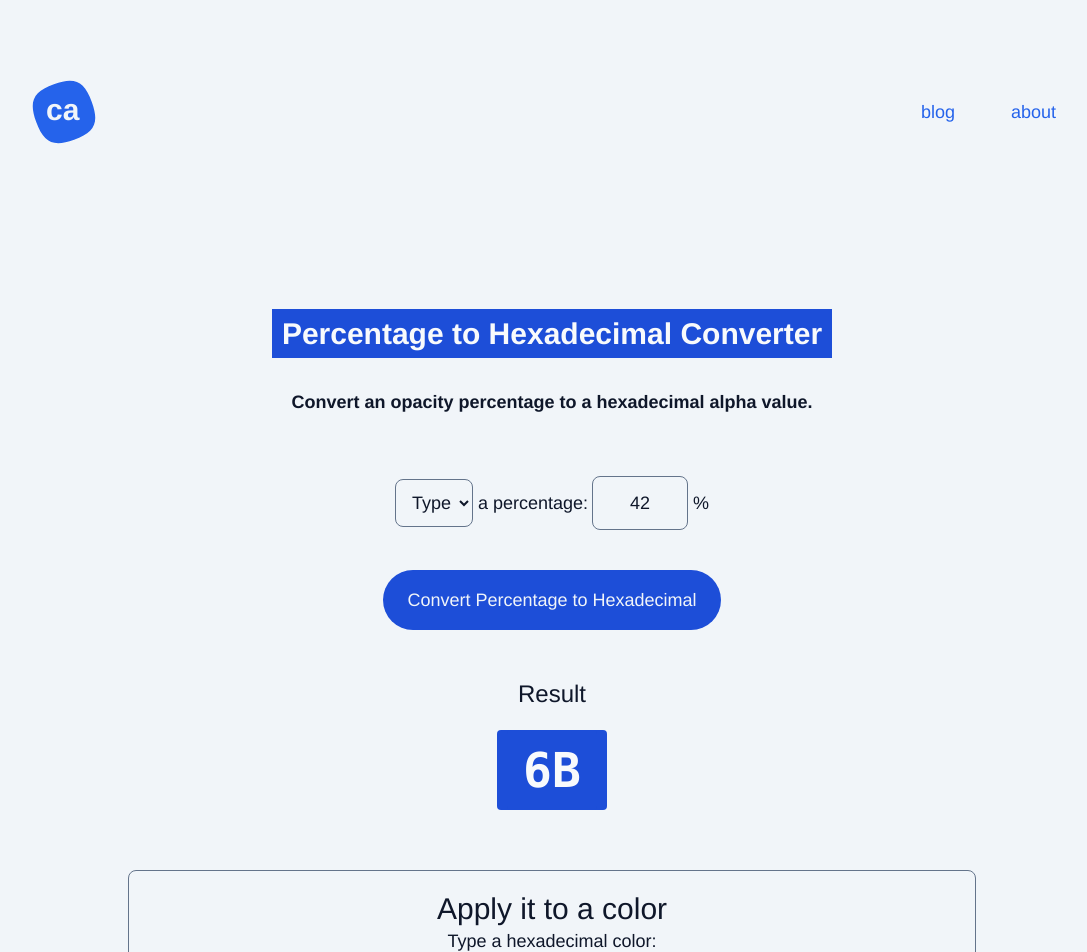
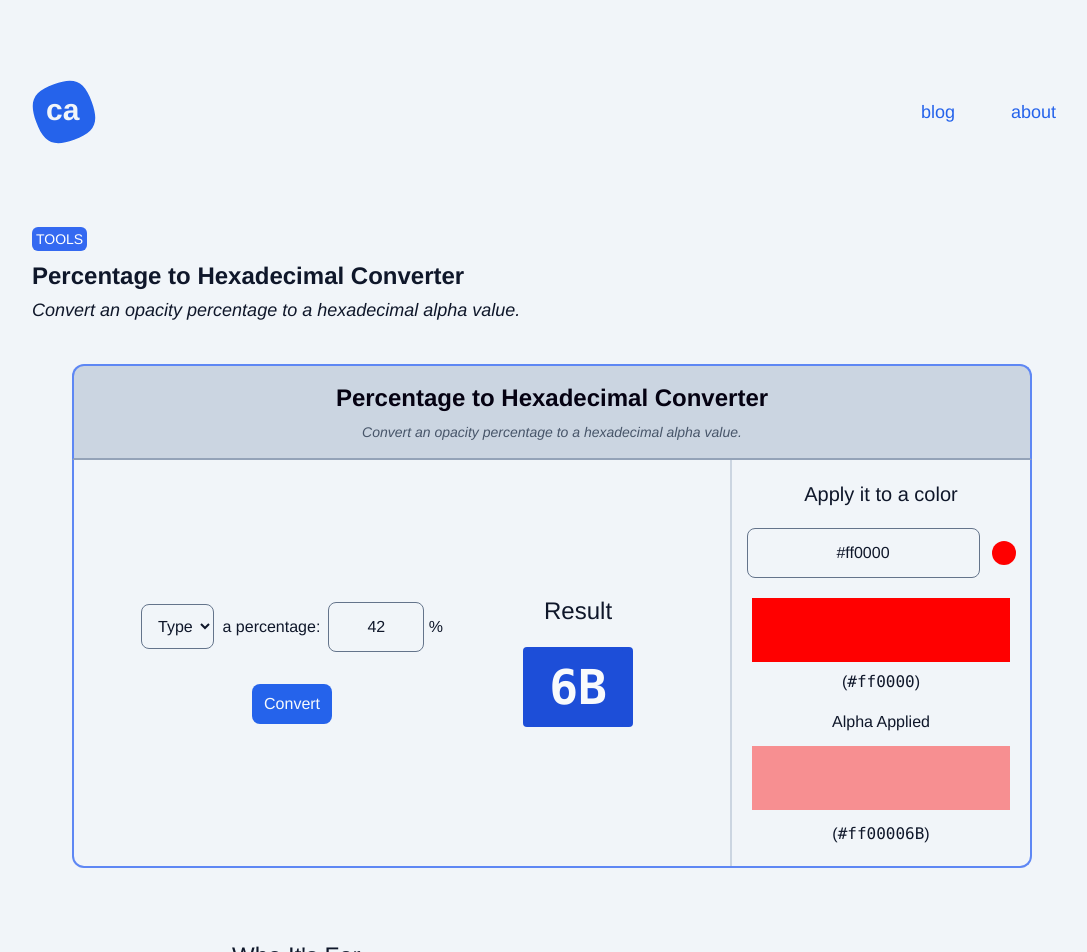
Before and after one commit to curiouslychase/chaseadams.io, a Next.js app: page /tools/percentage-to-hexadecimal-converter in a window 1280 px wide. Shown: the top 952 px of the page, without its empty margins (88-1175 px from the left). Built offline with nearby package versions, Linux system fonts and the light colour scheme; a web font is replaced by a local one.

Commit message:
tweak percentage to hexadecimal converter

```diff
--- a/src/pages/tools/percentage-to-hexadecimal-converter.tsx
+++ b/src/pages/tools/percentage-to-hexadecimal-converter.tsx
@@ -119,35 +119,51 @@ const PercentageToHexadecimalConverterPage = () => {
       />
       <div className="page-container">
         <SiteHeader />
-        <div className="section-container">
+        <div className="section-container pt-0">
+          <div>
+            <span className="text-white text-sm uppercase bg-blue-500 dark:bg-blue-800 p-1 rounded-md">
+              Tools
+            </span>
             <hgroup>
-            <h1 className="text-center text-3xl mb-6">
-              <span className="highlighter font-bold text-slate-50">
+              <h1 className="text-2xl mt-2 mb-1">
+                <span className="font-bold dark:text-slate-50">
                   {meta.title}
                 </span>
               </h1>
-            <h2 className="text-center font-bold">{meta.description}</h2>
+              <h2 className="italic">{meta.description}</h2>
             </hgroup>
+          </div>
 
-          <div className="flex flex-col-reverse lg:w-[848px] lg:mx-auto">
+          <div className="flex flex-col-reverse">
+            <div className="lg:max-w-[40rem] lg:mx-auto">
               <Abstract />
-            <div className="flex flex-col justify-between py-10">
-              <form className="flex flex-col items-center gap-5">
+            </div>
+            <div className="text-base m-10">
+              <hgroup className="rounded-t-xl border-2 border-blue-400 border-b-slate-400 dark:border-b-slate-600 bg-slate-300 text-black dark:bg-slate-800 dark:text-slate-50 text-center py-4">
+                <h1 className="font-bold text-2xl">{meta.title}</h1>
+                <h2 className="italic text-sm mt-2 text-slate-600 dark:text-slate-300">
+                  {meta.description}
+                </h2>
+              </hgroup>
+              <div className="border-2 border-t-0 border-blue-400 rounded-b-xl">
+                <div className="flex flex-col lg:gap-10 lg:flex-row justify-between">
+                  <form className="m-8 flex lg:flex-1 flex-col lg:flex-row justify-around items-center gap-5">
+                    <div>
                       <div>
                         <label>
                           <select
                             onChange={handlePercentageModeClick}
-                      className="border-slate-500 rounded-lg p-3 pr-1 border bg-transparent dark:border-blue-400 dark:text-white"
+                            className="border-slate-500 rounded-lg mr-1 p-3 pr-1 border bg-transparent dark:border-blue-400 dark:text-white"
                           >
                             <option value="type">Type</option>
                             <option value="pick">Pick</option>
                           </select>{" "}
                           a percentage:
-                    <span className="">
+                          <span>
                             {percentageMode === "type" && (
                               <span className="">
                                 <input
-                            className="my-5 ml-1 p-3 border rounded-lg bg-transparent border-slate-500 dark:border-blue-500 dark:text-white w-[6rem] text-center"
+                                  className=" ml-2 p-3 border rounded-lg bg-transparent border-slate-500 dark:border-blue-500 dark:text-white w-[6rem] text-center"
                                   type="text"
                                   value={values.percentage}
                                   onChange={handlers.handlePercentageChange}
@@ -160,42 +176,64 @@ const PercentageToHexadecimalConverterPage = () => {
                                 className="bg-transparent text-center border rounded-lg p-3 my-5 ml-1 border-slate-500 dark:border-blue-500 dark:text-white"
                                 onChange={handlers.handlePercentageChange}
                               >
-                          {[0, 10, 20, 30, 40, 42, 50, 60, 70, 80, 90, 100].map(
-                            (percentage) => (
+                                {[
+                                  0,
+                                  10,
+                                  20,
+                                  30,
+                                  40,
+                                  42,
+                                  50,
+                                  60,
+                                  70,
+                                  80,
+                                  90,
+                                  100,
+                                ].map((percentage) => (
                                   <option key={percentage} value={percentage}>
                                     {percentage}%
                                   </option>
-                            )
-                          )}
+                                ))}
                               </select>
                             )}
                           </span>
                         </label>
                       </div>
+                      <div className="text-center">
                         <button
-                  className="button cta  dark:disabled:bg-blue-100 dark:disabled:hover:bg-blue-100 dark:disabled:text-slate-400 dark:disabled:hover:text-slate-400 dark:disabled:hover:scale-100"
+                          className="mt-8 py-2 px-3 rounded-lg bg-blue-600 text-slate-50 dark:bg-blue-500 dark:disabled:bg-blue-100 dark:disabled:hover:bg-blue-100 dark:disabled:text-slate-400 dark:disabled:hover:text-slate-400 dark:disabled:hover:scale-100"
                           type="button"
-                  disabled={values.hexColor.length < 7}
-                  onClick={handlers.handleConvertPercentageToHexadecimal}
+                          onClick={
+                            handlers.handleConvertPercentageToHexadecimal
+                          }
                         >
-                  Convert Percentage to Hexadecimal
+                          Convert
+                          <span className="hidden">
+                            {" "}
+                            Percentage to Hexadecimal
+                          </span>
                         </button>
-              </form>
+                      </div>
+                    </div>
 
-              <div className="mt-8">
+                    <div>
                       <h2 className="text-2xl text-center mt-4">Result</h2>
                       <div className="flex flex-col items-center">
                         <code className="block my-5 font-bold highlighter text-slate-50 p-4 rounded text-3xl lg:text-5xl">
                           {values.hexadecimal}
                         </code>
                       </div>
-                <div className="mt-10 p-5 border rounded-lg border-slate-500">
-                  <div className="text-center text-3xl">
+                    </div>
+                  </form>
+
+                  <div className="mt-8 lg:mt-0 lg:max-w-[300px] border-l-2 border-l-slate-300 dark:border-l-slate-600">
+                    <div className="p-5">
+                      <div>
+                        <label className="flex flex-col items-center">
+                          <div className="text-center text-xl">
                             Apply it to a color
                           </div>
                           <div>
-                    <label className="flex flex-col items-center">
-                      Type a hexadecimal color:
                             <div className="my-5 flex items-center gap-3">
                               <input
                                 aria-label="Hexadecimal Color"
@@ -204,33 +242,38 @@ const PercentageToHexadecimalConverterPage = () => {
                                 value={values.hexColor}
                                 onChange={handlers.handleHexColorChange}
                               />
+
                               <span
                                 className="inline-block w-[24px] h-[24px] rounded-full"
-                          style={{ backgroundColor: `${values.hexColor}` }}
+                                style={{
+                                  backgroundColor: `${values.hexColor}`,
+                                }}
                               ></span>
                             </div>
+
                             {values.hexColor.length < 7 ? (
-                        <span className="block text-red-400">
-                          hexadecimal has to be 6 characters to use alpha value.
+                              <span className="block text-red-400 leading-1 pb-4">
+                                hexadecimal has to be 6 characters to use alpha
+                                value.
                               </span>
                             ) : null}
+                          </div>
                         </label>
                       </div>
-                  <div className="flex mt-6 justify-around">
+                      <div className="flex flex-col justify-around">
                         <div className="flex flex-col items-center">
-                      <span>Color</span>
                           <div
-                        className={`w-[128px] h-[128px] my-3`}
+                            className={`w-full h-[64px]`}
                             style={{ backgroundColor: values.hexColor }}
                           ></div>
-                      <span className="block">
+                          <span className="block mt-2">
                             (<code>{values.hexColor}</code>)
                           </span>
                         </div>
-                    <div className="flex flex-col items-center">
-                      <span>Color with Alpha Applied</span>
+                        <div className="flex flex-col mt-4 items-center">
+                          <span>Alpha Applied</span>
                           <div
-                        className={`w-[128px] h-[128px]  my-3`}
+                            className={`w-full h-[64px]  my-3`}
                             style={{
                               backgroundColor: `${values.hexColor}${values.hexadecimal}`,
                             }}
@@ -243,6 +286,8 @@ const PercentageToHexadecimalConverterPage = () => {
                             </code>
                             )
                           </span>
+                        </div>
+                      </div>
                     </div>
                   </div>
                 </div>
```
Lines whose indentation alone changed are shown as unchanged.
